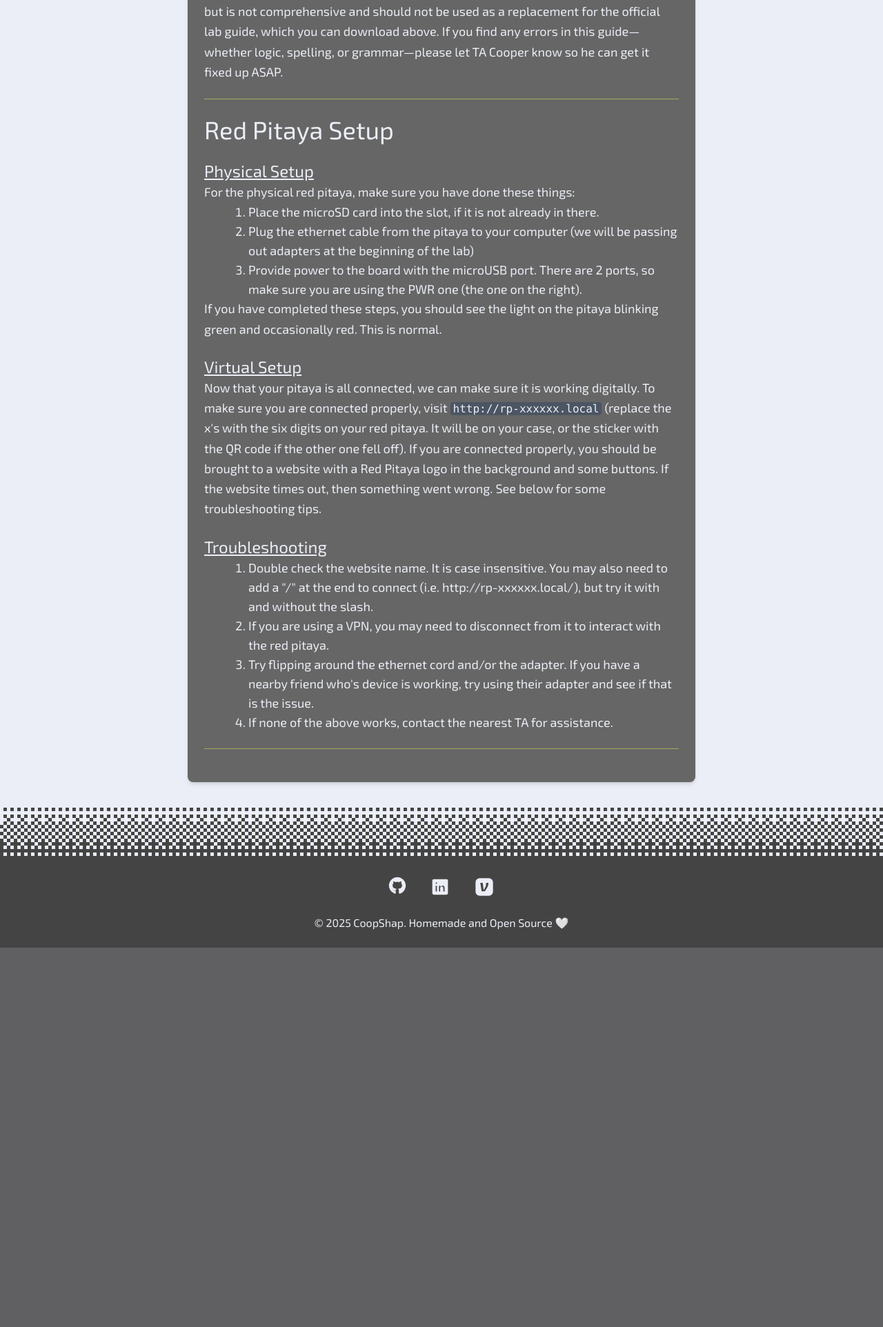
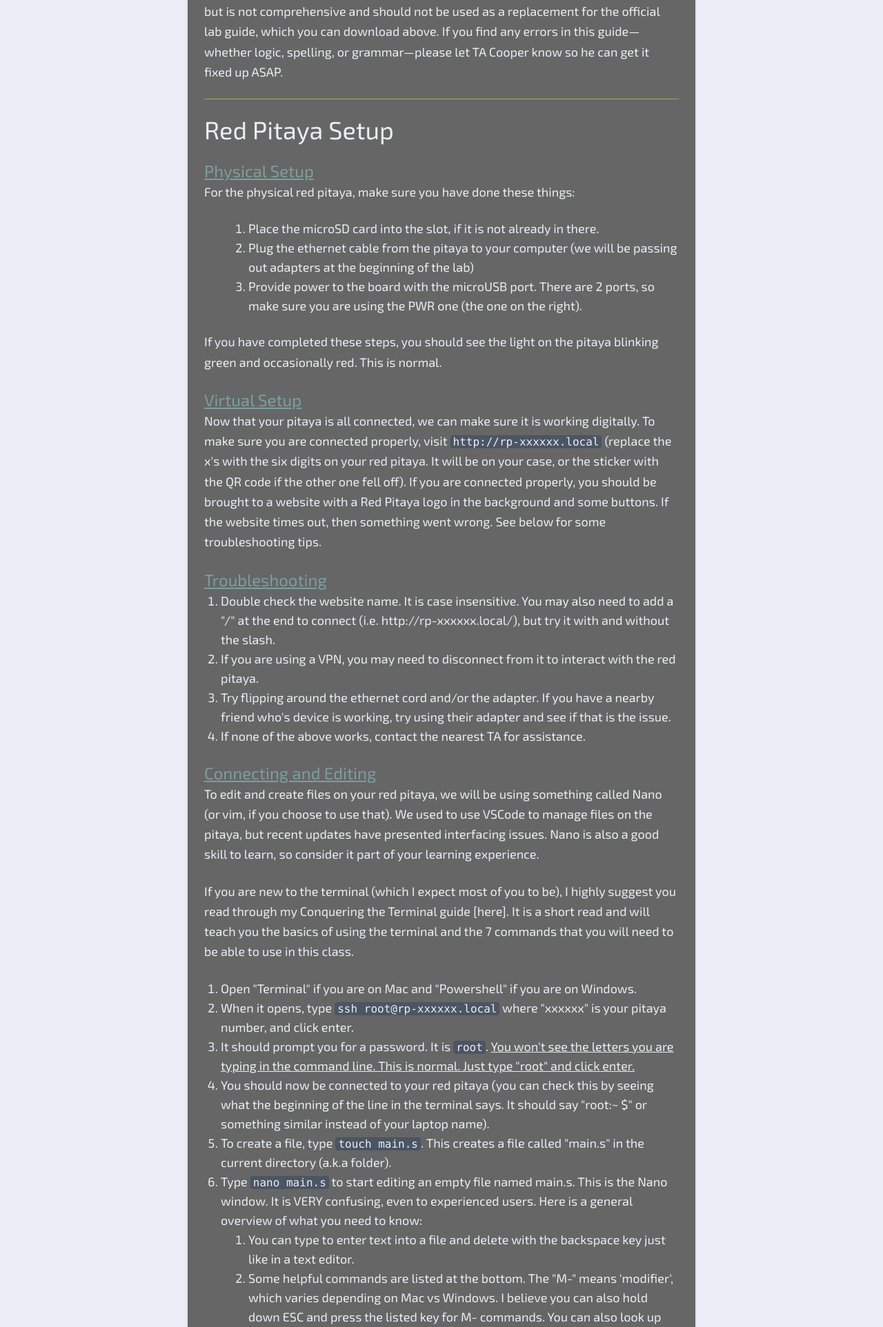
Before and after one commit to cshapard26/CoopShapWebsite, a Flask app: page /labs/ECE1181/Lab1GettingStarted in a window 1280 px wide. Shown: the part 431-2355 px from the top of the page at 69% size. Before the commit the page ends 1805 px from the top, so only its background shows below. Run offline with Flask 3, Linux system fonts and the light colour scheme.

Commit message:
progressed lab1

```diff
--- a/static/css/output.css
+++ b/static/css/output.css
@@ -642,6 +642,10 @@ video {
   margin-left: 4rem;
 }
 
+.ml-6 {
+  margin-left: 1.5rem;
+}
+
 .mt-2 {
   margin-top: 0.5rem;
 }
@@ -1058,6 +1062,11 @@ video {
 .text-blue-500 {
   --tw-text-opacity: 1;
   color: rgb(59 130 246 / var(--tw-text-opacity, 1));
+}
+
+.text-cs-blue {
+  --tw-text-opacity: 1;
+  color: rgb(125 158 160 / var(--tw-text-opacity, 1));
 }
 
 .text-cs-green {
--- a/templates/labs/ECE1181/Lab1.html
+++ b/templates/labs/ECE1181/Lab1.html
@@ -27,30 +27,59 @@
 
                 <h1 class="text-4xl text-bold">Red Pitaya Setup</h1>
                 <br/>
-                <h1 class="text-2xl text-bold underline">Physical Setup</h1>
+                <h1 class="text-2xl text-bold underline text-cs-blue">Physical Setup</h1>
                 <p class="leading-relaxed text-lg">
                     For the physical red pitaya, make sure you have done these things:
                 </p>
+                <br/>
                 <ol class="list-decimal ml-16 text-lg">
                     <li>Place the microSD card into the slot, if it is not already in there.</li>
                     <li>Plug the ethernet cable from the pitaya to your computer (we will be passing out adapters at the beginning of the lab)</li>
                     <li>Provide power to the board with the microUSB port. There are 2 ports, so make sure you are using the PWR one (the one on the right).</li>
                 </ol>
+                <br/>
                 <p class="leading-relaxed text-lg">
                     If you have completed these steps, you should see the light on the pitaya blinking green and occasionally red. This is normal.
                 </p>
                 <br/>
-                <h1 class="text-2xl text-bold underline">Virtual Setup</h1>
+                <h1 class="text-2xl text-bold underline text-cs-blue">Virtual Setup</h1>
                 <p class="leading-relaxed text-lg">
                     Now that your pitaya is all connected, we can make sure it is working digitally. To make sure you are connected properly, visit <code class="bg-gray-600 px-1 rounded text-base">http://rp-xxxxxx.local</code>  (replace the x's with the six digits on your red pitaya. It will be on your case, or the sticker with the QR code if the other one fell off). If you are connected properly, you should be brought to a website with a Red Pitaya logo in the background and some buttons. If the website times out, then something went wrong. See below for some troubleshooting tips.
                 </p>
                 <br/>
-                <h1 class="text-2xl text-bold underline">Troubleshooting</h1>
-                <ol class="list-decimal ml-16 text-lg">
+                <h1 class="text-2xl text-bold underline text-cs-blue">Troubleshooting</h1>
+                <ol class="list-decimal ml-6 text-lg">
                     <li>Double check the website name. It is case insensitive. You may also need to add a "/" at the end to connect (i.e. http://rp-xxxxxx.local/), but try it with and without the slash.</li>
                     <li>If you are using a VPN, you may need to disconnect from it to interact with the red pitaya.</li>
                     <li>Try flipping around the ethernet cord and/or the adapter. If you have a nearby friend who's device is working, try using their adapter and see if that is the issue.</li>
                     <li>If none of the above works, contact the nearest TA for assistance.</li>
+                </ol>
+                <br/>
+                <h1 class="text-2xl text-bold underline text-cs-blue">Connecting and Editing</h1>
+                <p class="leading-relaxed text-lg">
+                    To edit and create files on your red pitaya, we will be using something called Nano (or vim, if you choose to use that). We used to use VSCode to manage files on the pitaya, but recent updates have presented interfacing issues. Nano is also a good skill to learn, so consider it part of your learning experience.
+                </p>
+                <br/>
+                <p class="leading-relaxed text-lg">
+                    If you are new to the terminal (which I expect most of you to be), I highly suggest you read through my Conquering the Terminal guide [here]. It is a short read and will teach you the basics of using the terminal and the 7 commands that you will need to be able to use in this class.
+                </p>
+                <br/>
+                <ol class="list-decimal ml-6 text-lg">
+                    <li>Open "Terminal" if you are on Mac and "Powershell" if you are on Windows.</li>
+                    <li>When it opens, type <code class="bg-gray-600 px-1 rounded text-base">ssh root@rp-xxxxxx.local</code> where "xxxxxx" is your pitaya number, and click enter.</li>
+                    <li>It should prompt you for a password. It is <code class="bg-gray-600 px-1 rounded text-base">root</code>. <u> You won't see the letters you are typing in the command line. This is normal. Just type "root" and click enter.</u></li>
+                    <li>You should now be connected to your red pitaya (you can check this by seeing what the beginning of the line in the terminal says. It should say "root:~ $" or something similar instead of your laptop name).</li>
+                    <li>To create a file, type <code class="bg-gray-600 px-1 rounded text-base">touch main.s</code>. This creates a file called "main.s" in the current directory (a.k.a folder).</li>
+                    <li>Type <code class="bg-gray-600 px-1 rounded text-base">nano main.s</code> to start editing an empty file named main.s. This is the Nano window. It is VERY confusing, even to experienced users. Here is a general overview of what you need to know:</li>
+                </ol>
+                <ol class="list-decimal ml-16 text-lg">
+                    <li>You can type to enter text into a file and delete with the backspace key just like in a text editor.</li>
+
+                    <li>Some helpful commands are listed at the bottom. The "M-" means 'modifier', which varies depending on Mac vs Windows. I believe you can also hold down ESC and press the listed key for M- commands. You can also look up Nano commands if there is something specific you want to do.</li>
+                    <li>You cannot use your mouse to select an area or move your cursor. You need to use arrow keys to move around.</li>
+                    <li> To save, press Control+O (it is still Control on Mac, not Command). It will ask you for a file name, which should be filled as 'main.s' from your previous command. </li>
+                    <li> When you are done editing, press Control+X to exit the editor. It may ask if you want to "save the modified buffer", which just means Save. Click Y to save.</li>
+                    <li>Nano can be very confusing and overwhelming. If you get stuck or have questions, ask a TA. </li>
                 </ol>
 
                 <!-- Separator -->
@@ -65,33 +94,20 @@
 
 <!--
 
-## Virtual Setup
-### Connection
-Now that your pitaya is all connected, we can make sure it is working digitally. To make sure you are connected properly, visit  http://rp-xxxxxx.local (replace the x's with the six digits on your red pitaya. It will be on your case, or the sticker with the QR code if the other one fell off). If you are connected properly, you should be brought to a website with a Red Pitaya logo in the background and some buttons. If the website times out, then something went wrong. See below for some troubleshooting tips.
 
-### Troubleshooting
+### Connecting and Editing
+
 1.
 2.
 3.
 4.
-
-### Editing
-Now, to edit and create files on your red pitaya, we will be using something called Nano (or vim, if you choose to use that). We used to use VSCode to manage files on the pitaya, but recent updates have presented interfacing issues. Nano is also a good skill to learn, so consider it part of your learning experience.
-
-### Connecting and Editing
-If you are new to the terminal (which I expect most of you to be), I highly suggest you read through my Conquering the Terminal guide [here]. It is a short read and will teach you the basics of using the terminal and the 7 commands that you will need to be able to use in this class.
-
-1. Open "Terminal" if you are on Mac and "Powershell" if you are on Windows.
-2. When it opens, type `ssh root@rp-xxxxxx.local` where "xxxxxx" is your pitaya number, and click enter.
-3. It should prompt you for a password. It is `root`. **You won't see the letters you are typing in the command line. This is normal. Just type "root" and click enter.**
-4. You should now be connected to your red pitaya (you can check this by seeing what the beginning of the line in the terminal says. It should say "root $" or something similar instead of your laptop name).
-5. To create a file, type `touch main.s`. This creates a file called "main.s" in the current directory (a.k.a folder).
-6. Type `nano main.s` to start editing an empty file named main.s. This is the Nano window. It is VERY confusing, even to experienced users. Here is a general overview of what you need to know:
-   1. You can type to enter text into a file and delete with the backspace key just like in a text editor.
-   2. Some helpful commands are listed at the bottom. The "M-" means 'modifier', which varies depending on Mac vs Windows. I believe you can also hold down ESC and press the listed key for M- commands.
-   3. You cannot use your mouse to select an area or move your cursor. You need to use arrow keys to move around.
-   4. When you are done typing, press Control+O (it is still Control on Mac, not Command) to save. It will ask you for a file name, which should be filled as 'main.s' from your previous command. Next, press Control+X to exit the editor. It may ask if you want to "save the modified buffer", which just means Save. Click Y to save.
-   6. Nano can be very confusing and overwhelming. If you get stuck or have questions, ask a TA.
+6.
+   1.
+   2.
+   3.
+   4.
+   5.
+   6.
 
 This should be everything you need to know to setup the Red Pitaya. If you encounter difficulty at any step, let the nearest TA know and we can help you through the process. **For the first lab, we will be prioritizing getting people's pitayas working. Please be patient if you have a coding question, as hardware errors are our primary concern.**
 
```
